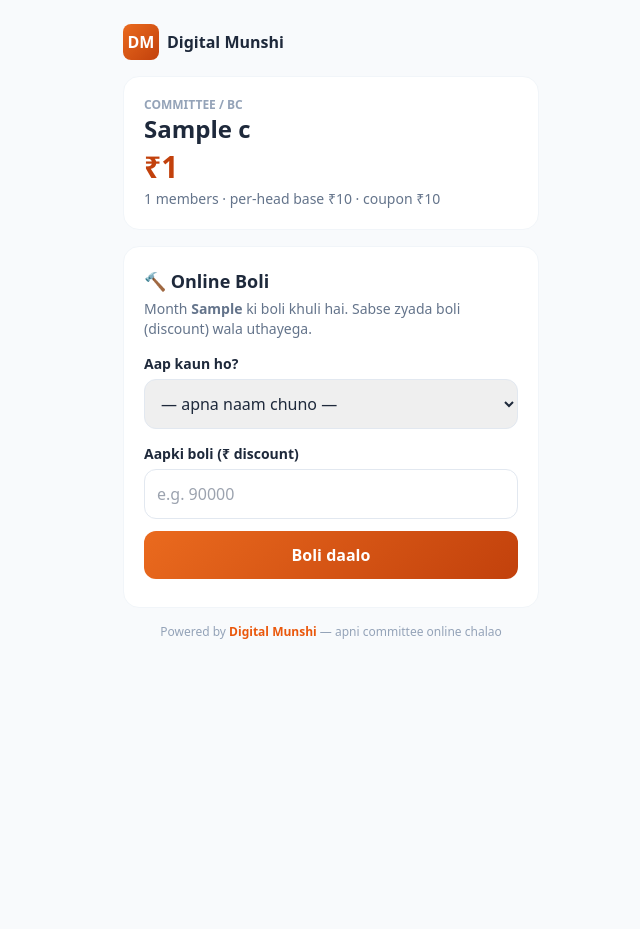
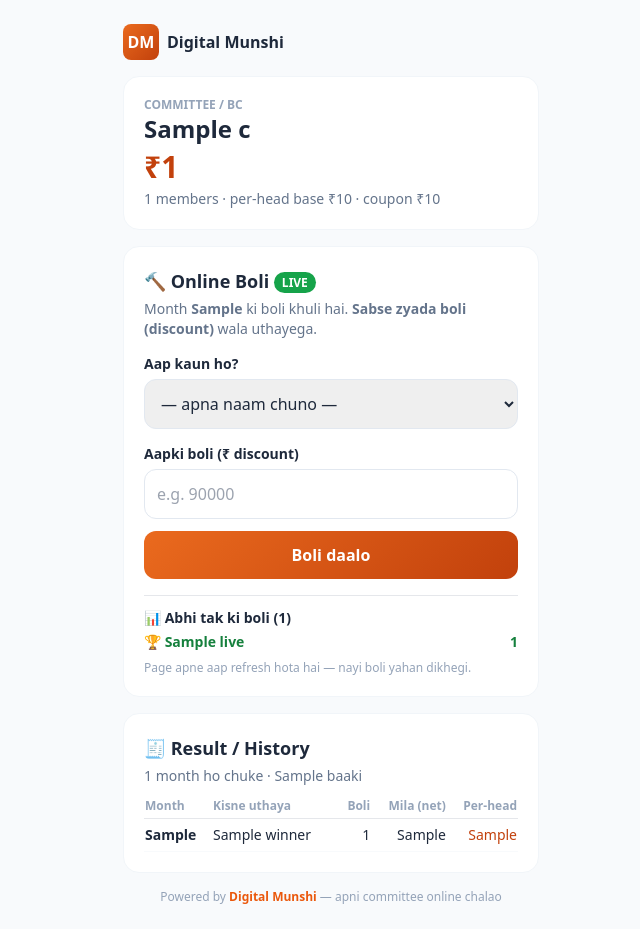
Before and after one commit to rehousingcom-dot/digital-munshi, a Django app: template templates/committee_public.html in a window 1280 px wide. Shown: the whole page, without its empty margins (309-949 px from the left). Before the commit the page ends 639 px from the top, so only its background shows below. Run offline with Django 4.2, Linux system fonts and the light colour scheme; the template is opened without the code that fills it: most values are stand-ins (such as "Sample title", 1, 10 or a date in 2020); some libraries are stand-ins or nearby versions.

Commit message:
feat(committee public): show live bids + full result/history to all members, auto-refresh when boli LIVE, clearer join next-step

```diff
--- a/templates/committee_public.html
+++ b/templates/committee_public.html
@@ -19,9 +19,9 @@
 
   <!-- Online boli -->
   <div class="bg-white rounded-2xl border border-slate-100 p-5 mb-4">
-    <div class="font-bold text-lg mb-1">🔨 Online Boli</div>
+    <div class="font-bold text-lg mb-1">🔨 Online Boli {% if c.bidding_open %}<span class="text-xs align-middle text-white px-2 py-0.5 rounded-full" style="background:#16a34a">LIVE</span>{% endif %}</div>
     {% if c.bidding_open and c.open_month %}
-      <p class="text-sm text-slate-500 mb-3">Month <b>{{ c.open_month }}</b> ki boli khuli hai. Sabse zyada boli (discount) wala uthayega.</p>
+      <p class="text-sm text-slate-500 mb-3">Month <b>{{ c.open_month }}</b> ki boli khuli hai. <b>Sabse zyada boli (discount)</b> wala uthayega.</p>
       <div id="bidForm">
         <label class="text-sm font-semibold">Aap kaun ho?</label>
         <select id="member" class="w-full p-3 mt-1 mb-3 border border-slate-200 rounded-xl">
@@ -33,8 +33,53 @@
         <button onclick="submitBid()" class="w-full text-white py-3 rounded-xl font-bold" style="background:linear-gradient(135deg,#ea6a1e,#c2410c)">Boli daalo</button>
         <div id="bidMsg" class="text-sm mt-2"></div>
       </div>
+      <!-- Live bids — sabko dikhe (transparency) -->
+      <div class="mt-4 pt-3 border-t">
+        <div class="text-sm font-bold mb-1">📊 Abhi tak ki boli ({{ live|length }})</div>
+        {% if live %}
+          <div class="space-y-1">
+          {% for b in live %}
+            <div class="flex justify-between text-sm {% if forloop.first %}font-bold text-green-700{% endif %}">
+              <span>{% if forloop.first %}🏆 {% endif %}{{ b.name }}</span><span>{{ b.bid }}</span>
+            </div>
+          {% endfor %}
+          </div>
+          <p class="text-xs text-slate-400 mt-2">Page apne aap refresh hota hai — nayi boli yahan dikhegi.</p>
+        {% else %}
+          <p class="text-sm text-slate-400">Abhi tak koi boli nahi. Pehle aap daalo!</p>
+        {% endif %}
+      </div>
     {% else %}
-      <p class="text-sm text-slate-500">Boli abhi band hai. Organizer jab kholenge tab yahan boli daal sakte ho.</p>
+      <p class="text-sm text-slate-500">Boli abhi band hai. Organizer jab agli month ki boli kholenge, tab yahan boli daal sakte ho. Neeche pichhle result dekho 👇</p>
+    {% endif %}
+  </div>
+
+  <!-- Results / History — sabke liye transparent -->
+  <div class="bg-white rounded-2xl border border-slate-100 p-5 mb-4">
+    <div class="font-bold text-lg mb-1">🧾 Result / History</div>
+    <p class="text-sm text-slate-500 mb-2">{{ done|length }} month ho chuke · {{ months_left }} baaki</p>
+    {% if done %}
+      <div class="overflow-x-auto">
+      <table class="w-full text-sm">
+        <thead><tr class="text-slate-400 text-xs border-b">
+          <th class="text-left py-1">Month</th><th class="text-left py-1">Kisne uthaya</th>
+          <th class="text-right py-1">Boli</th><th class="text-right py-1">Mila (net)</th><th class="text-right py-1">Per-head</th>
+        </tr></thead>
+        <tbody>
+        {% for r in done %}
+          <tr class="border-b border-slate-50">
+            <td class="py-1.5 font-semibold">{{ r.month_no }}</td>
+            <td class="py-1.5">{{ r.winner }}</td>
+            <td class="py-1.5 text-right">{{ r.bid }}</td>
+            <td class="py-1.5 text-right">{{ r.net_payable }}</td>
+            <td class="py-1.5 text-right" style="color:#c2410c">{{ r.per_head }}</td>
+          </tr>
+        {% endfor %}
+        </tbody>
+      </table>
+      </div>
+    {% else %}
+      <p class="text-sm text-slate-400">Abhi tak koi month poora nahi hua.</p>
     {% endif %}
   </div>
 
@@ -70,9 +115,12 @@ async function submitJoin(){
   var msg=document.getElementById("joinMsg");
   if(!n){msg.textContent="Naam daalo";msg.className="text-sm mt-2 text-red-600";return;}
   try{ var r=await fetch("/c/"+UUID+"/join/",{method:"POST",headers:{"Content-Type":"application/json"},body:JSON.stringify({name:n,phone:p,message:m})});
-    var d=await r.json(); if(r.ok){msg.textContent="✓ Request bhej di! Organizer jaldi confirm karenge.";msg.className="text-sm mt-2 text-green-600";document.getElementById("jname").value="";document.getElementById("jphone").value="";document.getElementById("jmsg").value="";}
+    var d=await r.json(); if(r.ok){msg.innerHTML="✓ Request bhej di! Organizer approve karenge, phir aapka naam upar boli-list me aa jaayega — tab boli daal sakte ho.";msg.className="text-sm mt-2 text-green-600";document.getElementById("jname").value="";document.getElementById("jphone").value="";document.getElementById("jmsg").value="";}
     else {msg.textContent=d.detail||"Error";msg.className="text-sm mt-2 text-red-600";} }
   catch(e){msg.textContent="Network error";msg.className="text-sm mt-2 text-red-600";}
 }
+// Boli LIVE ho to page auto-refresh (nayi boli sabko dikhe) — jab tak koi field me type na kar raha ho
+var BIDDING_OPEN = {{ c.bidding_open|yesno:"true,false" }};
+if(BIDDING_OPEN){ setInterval(function(){ var a=document.activeElement; if(!a||(a.tagName!=="INPUT"&&a.tagName!=="SELECT")) location.reload(); }, 15000); }
 </script>
 </body></html>
```
Also changed, not shown: apps/committee/public_views.py (+16 -1 lines).
